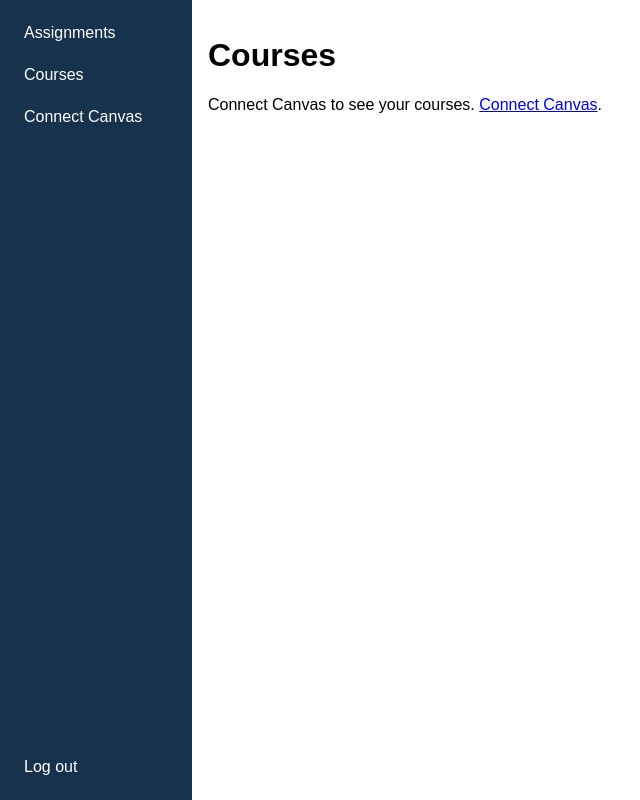
After one commit to CS4300-CS5300-FA26/team-6, a Django app: page /courses/ in a window 1280 px wide. The commit adds this page. Shown: the whole page, without its empty margins (0-640 px from the left). Run offline with Django 5.2, Linux system fonts and the light colour scheme; the visitor is signed in with stand-in values (Sample User, id 1).

Commit message:
feat: current course list page
Adds a Courses page and sidebar link listing only current Canvas courses, with clear states for no courses, a missing or expired connection, and a Canvas outage.

```diff
--- a/canvas_plus/canvas_plus/settings.py
+++ b/canvas_plus/canvas_plus/settings.py
@@ -55,6 +55,7 @@ INSTALLED_APPS = [
     'django.contrib.staticfiles',
     'assignments.apps.AssignmentsConfig',
     'accounts.apps.AccountsConfig',
+    'courses.apps.CoursesConfig',
     'availability',
     'study_plan.apps.StudyPlanConfig',
 ]
--- a/canvas_plus/canvas_plus/urls.py
+++ b/canvas_plus/canvas_plus/urls.py
@@ -34,6 +34,7 @@ urlpatterns = [
     path('admin/', admin.site.urls),
     path('assignments/', include("assignments.urls")),
     path('accounts/', include("accounts.urls")),
+    path('courses/', include("courses.urls")),
     path('availability/', include("availability.urls")),
     path('health/', health_check, name="health_check"),
 ]
--- /dev/null
+++ b/canvas_plus/courses/templates/courses/course_list.html
@@ -0,0 +1,20 @@
+{% extends "base.html" %}
+
+{% block title %}Courses{% endblock %}
+
+{% block content %}
+  <h1>Courses</h1>
+  {% if canvas_connection_missing %}
+    <p role="status">Connect Canvas to see your courses. <a href="{% url 'connect_canvas' %}">Connect Canvas</a>.</p>
+  {% elif courses_unavailable_message %}
+    <p role="status">{{ courses_unavailable_message }}</p>
+  {% elif courses %}
+    <ul>
+      {% for course in courses %}
+        <li>{{ course.name }}</li>
+      {% endfor %}
+    </ul>
+  {% elif not canvas_connection_expired %}
+    <p>No current courses found</p>
+  {% endif %}
+{% endblock %}
--- /dev/null
+++ b/canvas_plus/courses/urls.py
@@ -0,0 +1,7 @@
+"""URL routes"""
+from django.urls import path
+from . import views
+
+urlpatterns = [
+    path("", views.course_list, name="course_list"),
+]
--- /dev/null
+++ b/canvas_plus/courses/views.py
@@ -0,0 +1,40 @@
+"""Views for the student's current Canvas courses."""
+from django.contrib.auth.decorators import login_required
+from django.core.exceptions import ImproperlyConfigured
+from django.shortcuts import render
+from django.utils import timezone
+from django.views.decorators.debug import sensitive_variables
+
+from accounts.canvas_client import (
+    CanvasAPIError, CanvasAuthenticationError, canvas_base_url, canvas_origin, list_courses,
+)
+from accounts.models import CanvasConnection, SavedTokenError
+from .current import is_current
+
+
+@login_required
+@sensitive_variables("token")
+def course_list(request):
+    """Show the signed-in student's current Canvas courses."""
+    context = {"courses": []}
+    connection = CanvasConnection.objects.filter(user=request.user).first()
+    if connection is None:
+        context["canvas_connection_missing"] = True
+    elif not connection.is_valid:
+        context["canvas_connection_expired"] = True
+    else:
+        try:
+            if canvas_origin(connection.canvas_url) != canvas_origin(canvas_base_url()):
+                raise SavedTokenError("The configured Canvas host changed.")
+            token = connection.get_token()
+            now = timezone.now()
+            context["courses"] = [c for c in list_courses(token) if is_current(c, now)]
+        except (CanvasAuthenticationError, SavedTokenError):
+            connection.is_valid = False
+            connection.save(update_fields=["is_valid", "updated_at"])
+            context["canvas_connection_expired"] = True
+        except (CanvasAPIError, ImproperlyConfigured):
+            context["courses_unavailable_message"] = (
+                "Unable to load your courses. Please try again."
+            )
+    return render(request, "courses/course_list.html", context)
--- a/canvas_plus/templates/base.html
+++ b/canvas_plus/templates/base.html
@@ -17,6 +17,7 @@
         <ul class="nav-links" id="navigation-links">
             <li><a href="{% url 'assignment_list' %}">Assignments</a></li>
             {% if user.is_authenticated %}
+                <li><a href="{% url 'course_list' %}">Courses</a></li>
                 <li><a href="{% url 'connect_canvas' %}">Connect Canvas</a></li>
                 <li class="logout-item">
                     <form method="post" action="{% url 'logout' %}">
```
Also changed, not shown: canvas_plus/courses/apps.py (added, +9 -0 lines).
